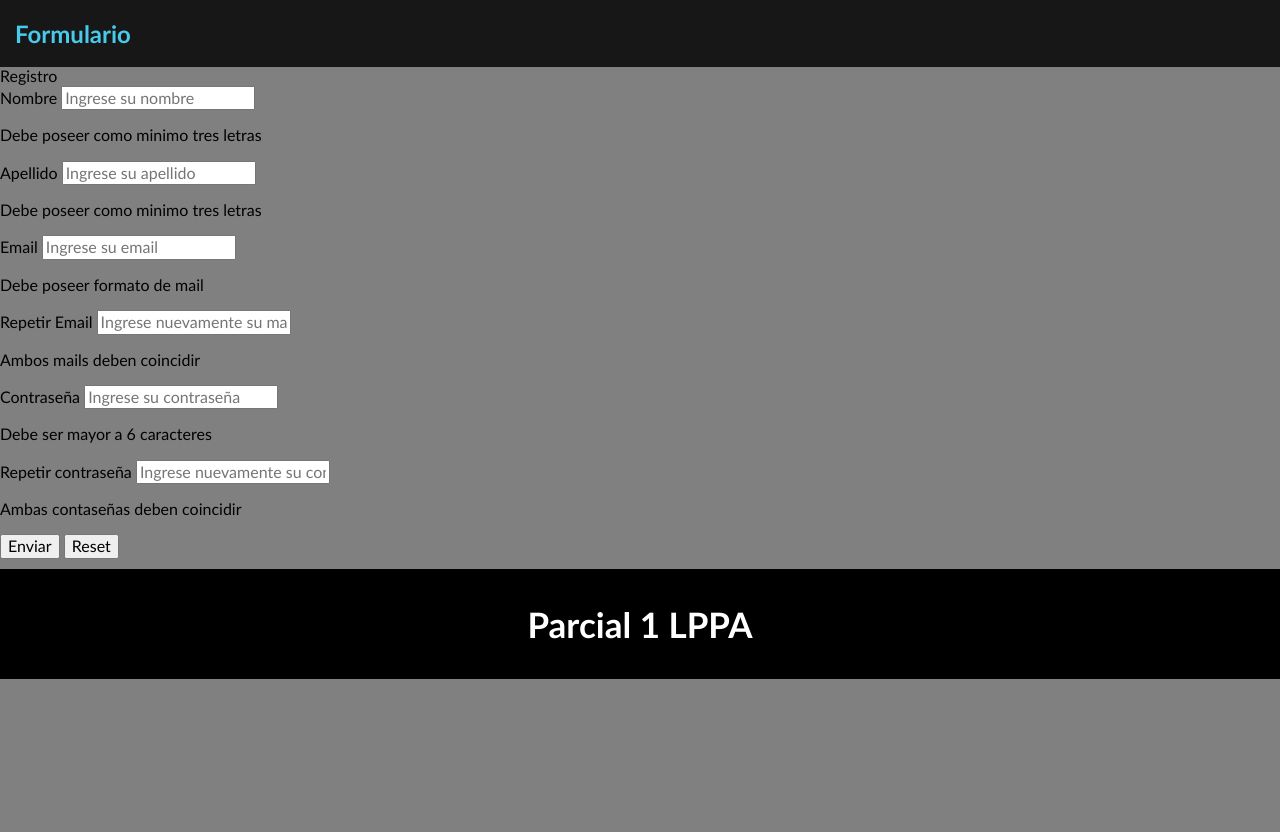
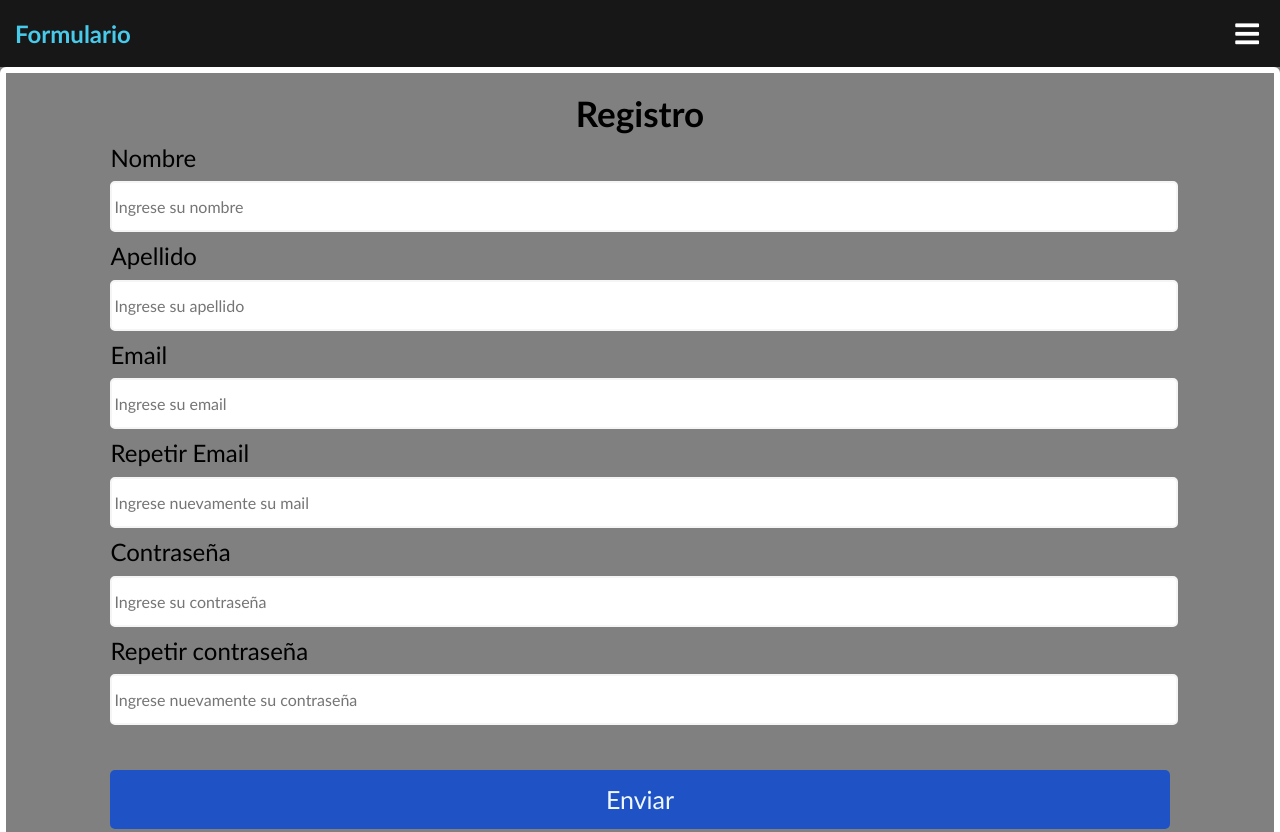
Before and after one commit to FranBondino/RECUPERATORIO1LPPA-BONDINO, a plain HTML site: page index.html in a window 1280 px wide. Shown: the top 832 px of the page. Before the commit the page ends 800 px from the top, so only its background shows below. Drawn offline with nearby package versions, Linux system fonts and the light colour scheme.

Commit message:
MASTER: implementación estilos css

```diff
--- a/style.css
+++ b/style.css
@@ -1,3 +1,5 @@
+@import url("https://cdnjs.cloudflare.com/ajax/libs/font-awesome/5.15.3/css/all.min.css");
+
 body {
     box-sizing: border-box;
     margin: 0;
@@ -36,6 +38,70 @@ body {
     font-size: 1.7rem;
 }
 
+/*FORM*/
+.form-container {
+    display: flex;
+    justify-content: center;
+    border:solid 6px white;
+    border-radius: 6px;
+    padding: 20px;
+ }
+
+ .form-container form .title {
+     font-size: 35px;
+     font-weight: 700;
+     display: flex;
+     flex-direction: column;
+     align-items: center;
+ }
+
+ .form-container form .user-details{
+     display: flex;
+     flex-direction: column;
+     align-items: flex-start;
+ }
+
+ .user-details .input-box {
+    padding: 10px 0;
+    width: 100%;
+ }
+
+ .input-box label {
+     font-size: x-large;
+ }
+ .input-box input {
+     height: 45px;
+     margin: 10px 0;
+     width: 100%;
+     outline: none;
+     border-radius: 5px;
+     border: 2px solid whitesmoke;
+     font-size: 16px;
+ }
+
+ form .buttons {
+    display: flex;
+    flex-direction: column;
+    justify-content: center;
+}
+form .buttons input {
+    width: 100%;
+    background: #1f53c5;
+    color: aliceblue;
+    border: none;
+    padding: 15px;
+    margin-top: 25px;
+    font-size: 25px;
+    border-radius: 5px;
+}
+.hiddenError {
+    display: none;
+}
+.input-box p{
+    font-size: medium;
+    color: red;
+    margin-top: 0%;
+}
 
 
 
```
